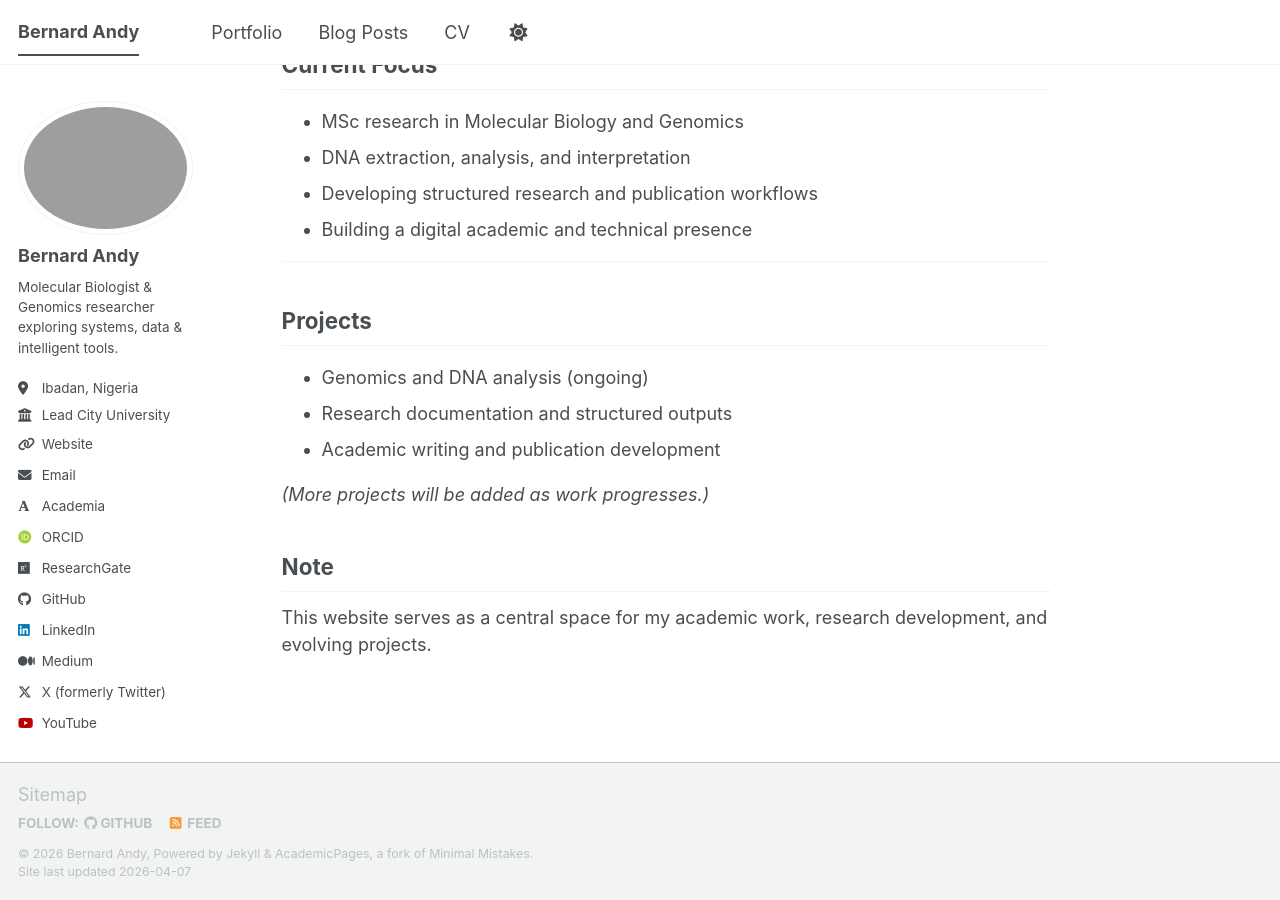
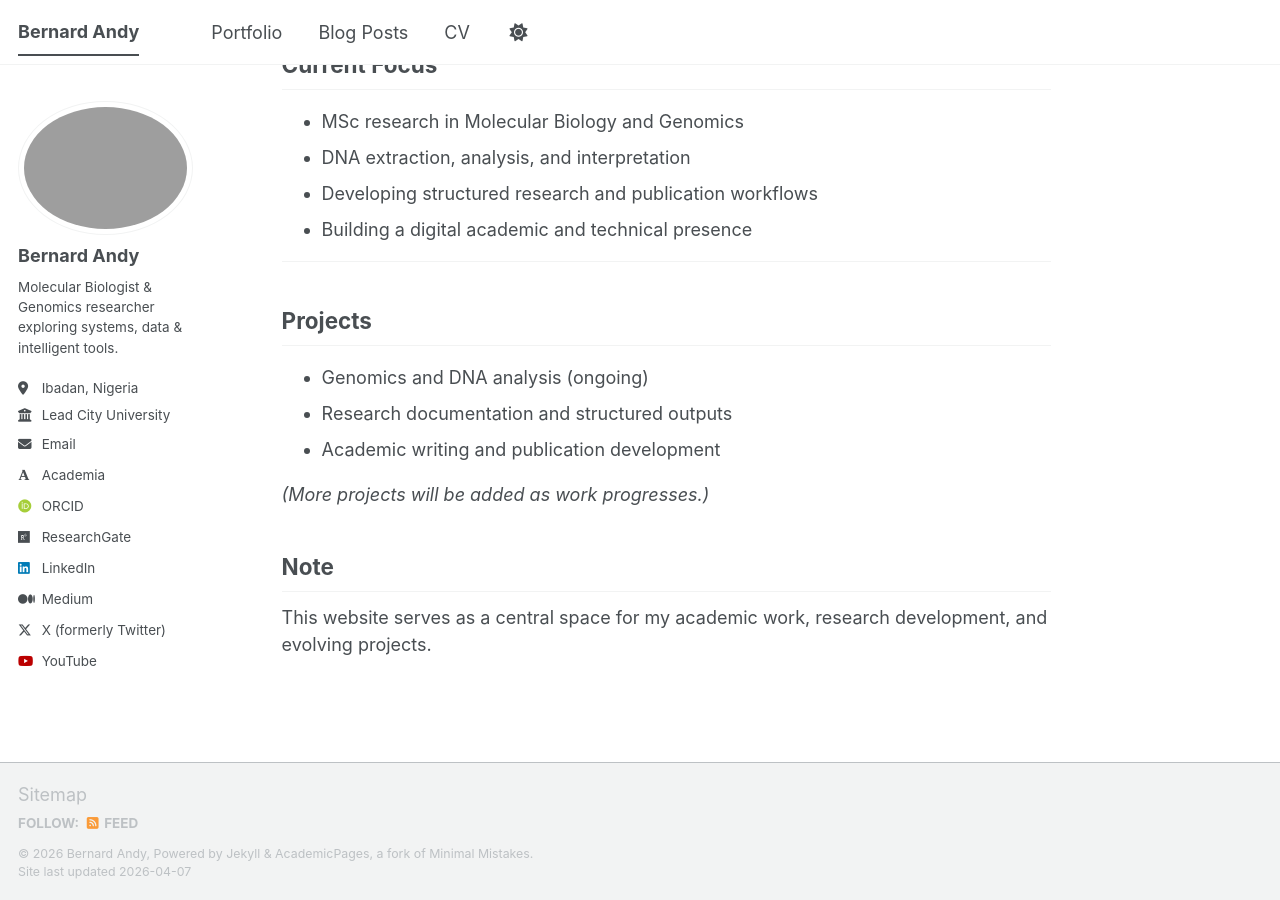
Before and after one commit to BernardAndy/BernardAndy.github.io, a Jekyll site: the page built from _pages/about.md, in a window 1280 px wide and 900 px high, scrolled down 868 px. Built offline with Jekyll 4.4.1, drawn with Linux system fonts in a browser that asks for light colours; some web fonts are replaced; a script bundle is joined from its source files by our own code; library files that are not in the unit come from our copies.

Commit message:
Update _config.yml

```diff
--- a/_config.yml
+++ b/_config.yml
@@ -20,7 +20,7 @@ author:
   bio              : "Molecular Biologist & Genomics researcher exploring systems, data & intelligent tools."
   location         : "Ibadan, Nigeria"
   employer         : "Lead City University"
-  uri              : "https://www.linkedin.com/in/realabernard"
+  #uri              : "https://www.linkedin.com/in/realabernard"
   email            : "andybernardcc@gmail.com"
 
   # Academic websites
@@ -31,7 +31,7 @@ author:
   # Social media & Repositories
   linkedin         : "realabernard"
   twitter          : "Benhud_Andi"
-  github           : "BernardAndy"
+  #github           : "BernardAndy"
   youtube          : "TMB_Room"
   medium           : "https://medium.com/@realabernard"
 
```
